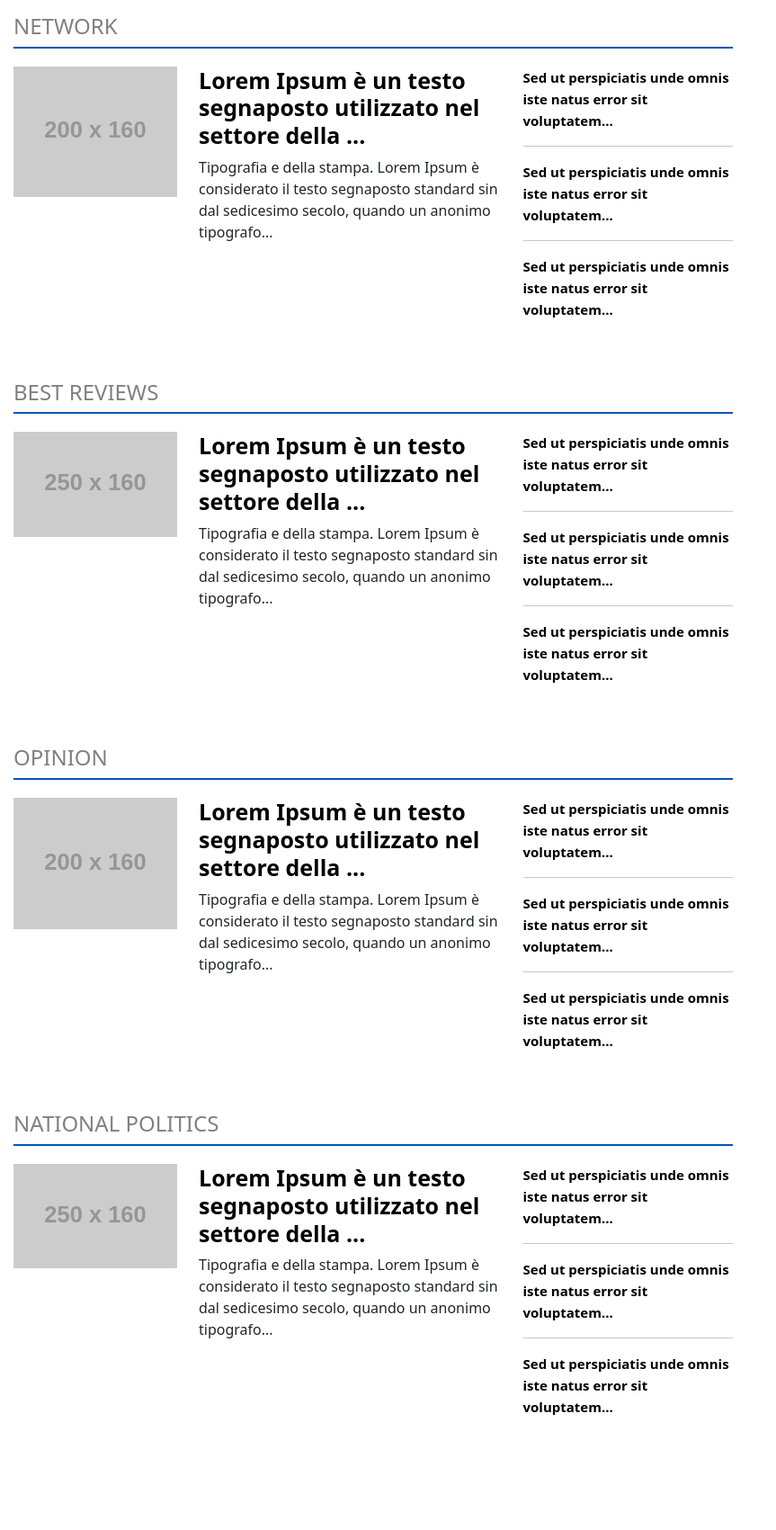
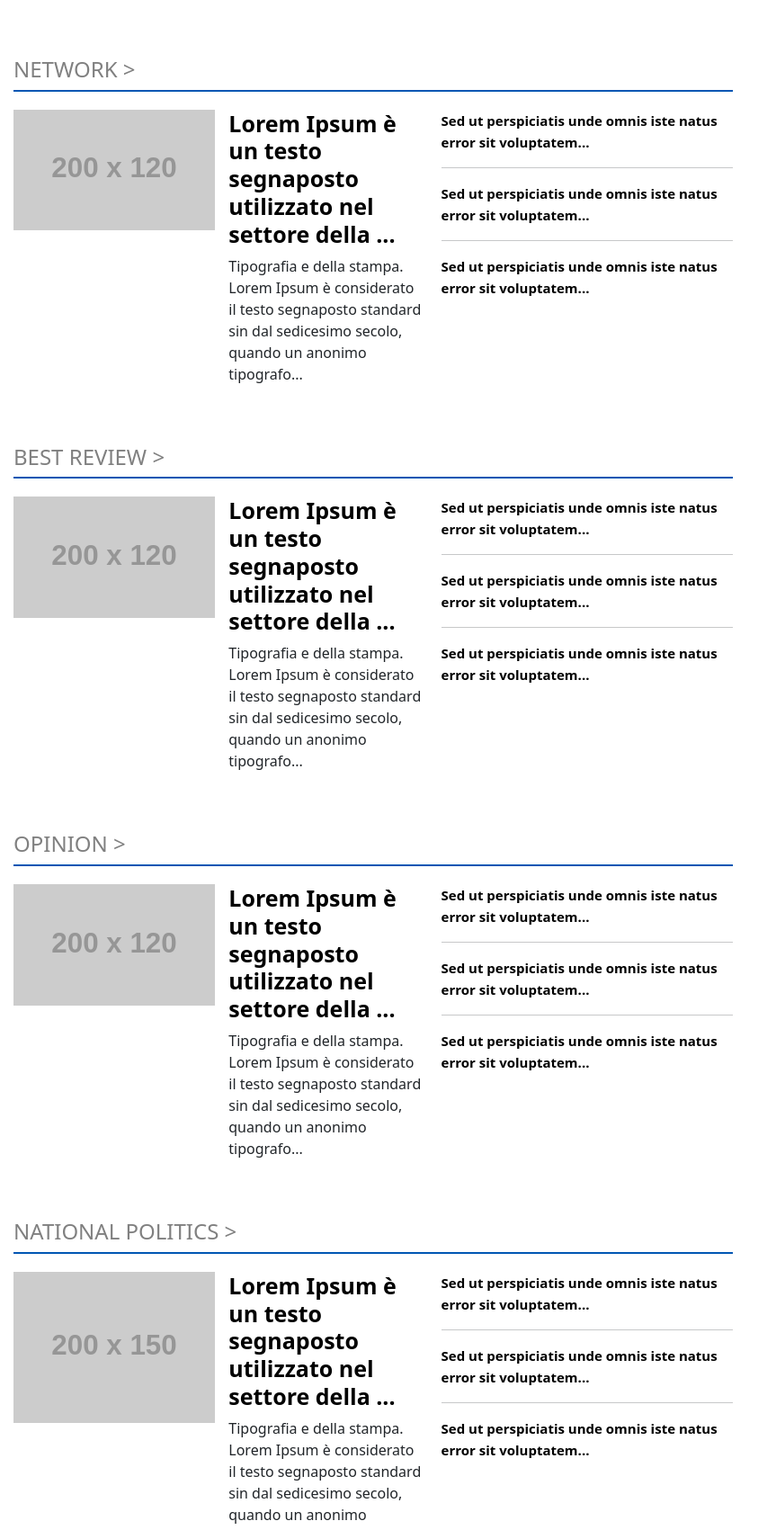
Before and after one commit to Jjjbit/elaborato1, a website: page bostonherald.html in a window 1280 px wide. Shown: the part 6093-7794 px from the top of the page at 90% size, without its empty margins (0-863 px from the left). Drawn offline with Linux system fonts and the light colour scheme; placeholder pictures from the web are drawn by us.

Commit message:
improved container-5

```diff
--- a/bostonherald.html
+++ b/bostonherald.html
@@ -339,62 +339,21 @@
             <div class="container-narrow-wrapper">
                 <div class="container-narrow-align-left">
                     <div class=" container-narrow container-5">
+
                         <!-- business block -->
+                        <h4 class="section-title"><a href="#">BUSINESS ></a></h4>
+                        <hr class="hr-section-block"/>
                         <div class="business section-c5">
-                            <h4 class="section-title"><a href="#">BUSINESS</a></h4>
-                            <hr class="hr-section-block" />
-                            <div class="row">
-                                <!-- first column -->
-                                <div class="col-12 col-md-3">
-                                    <a href="#"></a><img src="https://placehold.co/200x160" class="img-fluid"/></a>
+
+                            <div class="col1-c5">
+                                <a href="#"></a><img src="https://placehold.co/200x120" class="img-fluid"/></a>
                             </div>
-                                <!-- second column -->
-                                <div class="col-12 col-md-9">
-                                    <div class="row">
-                                        <!-- title and subtitle -->
-                                        <div class="col-12 col-sm-12 col-md-7">
+                            <div class="col2-c5">
+                                <div class="title-subtitle">
                                     <h4 class="c4-c5-news-title"><a href="#">Lorem Ipsum è un testo segnaposto utilizzato nel settore della ...</a></h4>
                                     <p class="c4-c5-news-subtitle">Tipografia e della stampa. Lorem Ipsum è considerato il testo segnaposto standard sin dal sedicesimo secolo, quando un anonimo tipografo...</p>
                                 </div>
-                                        <!-- 3 news -->
-                                        <div class="col-12 col-sm-12 col-md-5 three-news">
-                                            <div class="news">
-                                                <p><a href="#">Sed ut perspiciatis unde omnis iste natus error sit voluptatem...</a></p>
-                                                <hr />
-                                            </div>
-                                            <div class="news">
-                                                <p><a href="#">Sed ut perspiciatis unde omnis iste natus error sit voluptatem...</a></p>
-                                            </div>
-                                            <hr />
-                                            <div class="news">
-                                                <p><a href="#">Sed ut perspiciatis unde omnis iste natus error sit voluptatem...</a></p>
-                                            </div>
-                                        </div>
-                                    </div>
-                                </div>
-                            </div>
-                        </div>
-
-                        <!-- entertainment block -->
-                        <div class="entertainment section-c5">
-                            <h4 class="section-title"><a href="#">ENTERTAINMENT</a></h4>
-                            <hr class="hr-section-block" />
-                            <div class="row">
-
-                                <!-- first column -->
-                                <div class="col-12 col-sm-3">
-                                    <a href="#"></a><img src="https://placehold.co/250x160" class="img-fluid"/></a>
-                                </div>
-                                <!-- second column -->
-                                <div class="col-12 col-sm-9">
-                                    <div class="row">
-                                        <!-- title and subtitle -->
-                                        <div class="col-12 col-sm-12 col-md-7">
-                                            <h4 class="c4-c5-news-title"><a href="#">Lorem Ipsum è un testo segnaposto utilizzato nel settore della ...</a></h4>
-                                            <p class="c4-c5-news-subtitle">Tipografia e della stampa. Lorem Ipsum è considerato il testo segnaposto standard sin dal sedicesimo secolo, quando un anonimo tipografo...</p>
-                                        </div>
-                                        <!-- 3 news -->
-                                        <div class="col-12 col-sm-12 col-md-5 three-news">
+                                <div class="three-news">
                                     <div class="news">
                                         <p><a href="#">Sed ut perspiciatis unde omnis iste natus error sit voluptatem...</a></p>
                                         <hr />
@@ -403,35 +362,27 @@
                                         <p><a href="#">Sed ut perspiciatis unde omnis iste natus error sit voluptatem...</a></p>
                                         <hr />
                                     </div>
-                                            <div class="news">
+                                    <div class="news last-news">
                                         <p><a href="#">Sed ut perspiciatis unde omnis iste natus error sit voluptatem...</a></p>
                                     </div>
                                 </div>
                             </div>
                         </div>
+
+                        <!-- entertainment block -->
+                        <h4 class="section-title"><a href="#">ENTERTAINMENT ></a></h4>
+                        <hr class="hr-section-block"/>
+                        <div class="entertainment section-c5">
+
+                            <div class="col1-c5">
+                                <a href="#"></a><img src="https://placehold.co/200x120" class="img-fluid"/></a>
                             </div>
-                        </div>
-
-                        <!-- network block -->
-                        <div class="network section-c5">
-                            <h4 class="section-title"><a href="#">NETWORK</a></h4>
-                            <hr class="hr-section-block" />
-                            <div class="row">
-
-                                <!-- first column -->
-                                <div class="col-12 col-sm-3">
-                                    <a href="#"></a><img src="https://placehold.co/200x160" class="img-fluid"/></a>
-                                </div>
-                                <!-- second column -->
-                                <div class="col-12 col-sm-9">
-                                    <div class="row">
-                                        <!-- title and subtitle -->
-                                        <div class="col-12 col-sm-12 col-md-7">
+                            <div class="col2-c5">
+                                <div class="title-subtitle">
                                     <h4 class="c4-c5-news-title"><a href="#">Lorem Ipsum è un testo segnaposto utilizzato nel settore della ...</a></h4>
                                     <p class="c4-c5-news-subtitle">Tipografia e della stampa. Lorem Ipsum è considerato il testo segnaposto standard sin dal sedicesimo secolo, quando un anonimo tipografo...</p>
                                 </div>
-                                        <!-- 3 news -->
-                                        <div class="col-12 col-sm-12 col-md-5 three-news">
+                                <div class="three-news">
                                     <div class="news">
                                         <p><a href="#">Sed ut perspiciatis unde omnis iste natus error sit voluptatem...</a></p>
                                         <hr />
@@ -440,35 +391,27 @@
                                         <p><a href="#">Sed ut perspiciatis unde omnis iste natus error sit voluptatem...</a></p>
                                         <hr />
                                     </div>
-                                            <div class="news">
+                                    <div class="news last-news">
                                         <p><a href="#">Sed ut perspiciatis unde omnis iste natus error sit voluptatem...</a></p>
                                     </div>
                                 </div>
                             </div>
                         </div>
+
+                        <!-- network block -->
+                        <h4 class="section-title"><a href="#">NETWORK ></a></h4>
+                        <hr class="hr-section-block"/>
+                        <div class="network section-c5">
+
+                            <div class="col1-c5">
+                                <a href="#"></a><img src="https://placehold.co/200x120" class="img-fluid"/></a>
                             </div>
-                        </div>
-
-                        <!-- best reviews block -->
-                        <div class="best-reviews section-c5">
-                            <h4 class="section-title"><a href="#">BEST REVIEWS</a></h4>
-                            <hr class="hr-section-block" />
-                            <div class="row">
-
-                                <!-- first column -->
-                                <div class="col-12 col-sm-3">
-                                    <a href="#"></a><img src="https://placehold.co/250x160" class="img-fluid"/></a>
-                                </div>
-                                <!-- second column -->
-                                <div class="col-12 col-sm-9">
-                                    <div class="row">
-                                        <!-- title and subtitle -->
-                                        <div class="col-12 col-sm-12 col-md-7">
+                            <div class="col2-c5">
+                                <div class="title-subtitle">
                                     <h4 class="c4-c5-news-title"><a href="#">Lorem Ipsum è un testo segnaposto utilizzato nel settore della ...</a></h4>
                                     <p class="c4-c5-news-subtitle">Tipografia e della stampa. Lorem Ipsum è considerato il testo segnaposto standard sin dal sedicesimo secolo, quando un anonimo tipografo...</p>
                                 </div>
-                                        <!-- 3 news -->
-                                        <div class="col-12 col-sm-12 col-md-5 three-news">
+                                <div class="three-news">
                                     <div class="news">
                                         <p><a href="#">Sed ut perspiciatis unde omnis iste natus error sit voluptatem...</a></p>
                                         <hr />
@@ -477,35 +420,27 @@
                                         <p><a href="#">Sed ut perspiciatis unde omnis iste natus error sit voluptatem...</a></p>
                                         <hr />
                                     </div>
-                                            <div class="news">
+                                    <div class="news last-news">
                                         <p><a href="#">Sed ut perspiciatis unde omnis iste natus error sit voluptatem...</a></p>
                                     </div>
                                 </div>
                             </div>
                         </div>
+
+                        <!-- best reviews block -->
+                        <h4 class="section-title"><a href="#">BEST REVIEW ></a></h4>
+                        <hr class="hr-section-block"/>
+                        <div class="best-review section-c5">
+
+                            <div class="col1-c5">
+                                <a href="#"></a><img src="https://placehold.co/200x120" class="img-fluid"/></a>
                             </div>
-                        </div>
-
-                        <!-- opinion block -->
-                        <div class="opinion section-c5">
-                            <h4 class="section-title"><a href="#">OPINION</a></h4>
-                            <hr class="hr-section-block" />
-                            <div class="row">
-
-                                <!-- first column -->
-                                <div class="col-12 col-sm-3">
-                                    <a href="#"></a><img src="https://placehold.co/200x160" class="img-fluid"/></a>
-                                </div>
-                                <!-- second column -->
-                                <div class="col-12 col-sm-9">
-                                    <div class="row">
-                                        <!-- title and subtitle -->
-                                        <div class="col-12 col-sm-12 col-md-7">
+                            <div class="col2-c5">
+                                <div class="title-subtitle">
                                     <h4 class="c4-c5-news-title"><a href="#">Lorem Ipsum è un testo segnaposto utilizzato nel settore della ...</a></h4>
                                     <p class="c4-c5-news-subtitle">Tipografia e della stampa. Lorem Ipsum è considerato il testo segnaposto standard sin dal sedicesimo secolo, quando un anonimo tipografo...</p>
                                 </div>
-                                        <!-- 3 news -->
-                                        <div class="col-12 col-sm-12 col-md-5 three-news">
+                                <div class="three-news">
                                     <div class="news">
                                         <p><a href="#">Sed ut perspiciatis unde omnis iste natus error sit voluptatem...</a></p>
                                         <hr />
@@ -514,47 +449,66 @@
                                         <p><a href="#">Sed ut perspiciatis unde omnis iste natus error sit voluptatem...</a></p>
                                         <hr />
                                     </div>
-                                            <div class="news">
+                                    <div class="news last-news">
                                         <p><a href="#">Sed ut perspiciatis unde omnis iste natus error sit voluptatem...</a></p>
                                     </div>
                                 </div>
+                            </div>
+                        </div>
+
+                        <!-- opinion block -->
+                        <h4 class="section-title"><a href="#">OPINION ></a></h4>
+                        <hr class="hr-section-block"/>
+                        <div class="opinion section-c5">
+
+                            <div class="col1-c5">
+                                <a href="#"></a><img src="https://placehold.co/200x120" class="img-fluid"/></a>
+                            </div>
+                            <div class="col2-c5">
+                                <div class="title-subtitle">
+                                    <h4 class="c4-c5-news-title"><a href="#">Lorem Ipsum è un testo segnaposto utilizzato nel settore della ...</a></h4>
+                                    <p class="c4-c5-news-subtitle">Tipografia e della stampa. Lorem Ipsum è considerato il testo segnaposto standard sin dal sedicesimo secolo, quando un anonimo tipografo...</p>
+                                </div>
+                                <div class="three-news">
+                                    <div class="news">
+                                        <p><a href="#">Sed ut perspiciatis unde omnis iste natus error sit voluptatem...</a></p>
+                                        <hr />
+                                    </div>
+                                    <div class="news">
+                                        <p><a href="#">Sed ut perspiciatis unde omnis iste natus error sit voluptatem...</a></p>
+                                        <hr />
+                                    </div>
+                                    <div class="news last-news">
+                                        <p><a href="#">Sed ut perspiciatis unde omnis iste natus error sit voluptatem...</a></p>
                                     </div>
                                 </div>
                             </div>
                         </div>
 
                         <!-- national politics block -->
+                        <h4 class="section-title"><a href="#">NATIONAL POLITICS ></a></h4>
+                        <hr class="hr-section-block"/>
                         <div class="national-politics section-c5">
-                            <h4 class="section-title"><a href="#">NATIONAL POLITICS</a></h4>
-                            <hr class="hr-section-block" />
-                            <div class="row">
 
-                                <!-- first column -->
-                                <div class="col-12 col-sm-3">
-                                    <a href="#"></a><img src="https://placehold.co/250x160" class="img-fluid"/></a>
+                            <div class="col1-c5">
+                                <a href="#"></a><img src="https://placehold.co/200x150" class="img-fluid"/></a>
                             </div>
-                                <!-- second column -->
-                                <div class="col-12 col-sm-9">
-                                    <div class="row">
-                                        <!-- title and subtitle -->
-                                        <div class="col-12 col-sm-12 col-md-7">
+                            <div class="col2-c5">
+                                <div class="title-subtitle">
                                     <h4 class="c4-c5-news-title"><a href="#">Lorem Ipsum è un testo segnaposto utilizzato nel settore della ...</a></h4>
                                     <p class="c4-c5-news-subtitle">Tipografia e della stampa. Lorem Ipsum è considerato il testo segnaposto standard sin dal sedicesimo secolo, quando un anonimo tipografo...</p>
                                 </div>
-                                        <!-- 3 news -->
-                                        <div class="col-12 col-sm-12 col-md-5 three-news">
+                                <div class="three-news">
                                     <div class="news">
                                         <p><a href="#">Sed ut perspiciatis unde omnis iste natus error sit voluptatem...</a></p>
                                         <hr />
                                     </div>
                                     <div class="news">
                                         <p><a href="#">Sed ut perspiciatis unde omnis iste natus error sit voluptatem...</a></p>
+                                        <hr />
                                     </div>
-                                            <hr />
-                                            <div class="news">
+                                    <div class="news last-news">
                                         <p><a href="#">Sed ut perspiciatis unde omnis iste natus error sit voluptatem...</a></p>
-                                            </div>
-                                        </div>
                                     </div>
                                 </div>
                             </div>
--- a/style.css
+++ b/style.css
@@ -231,7 +231,7 @@ main {
 }
 
 
-@media (max-width: 800px) {
+@media (max-width: 799px) {
     .container-narrow-wrapper {
         flex-direction: column;
     }
@@ -885,11 +885,55 @@ main {
     object-fit: contain;
 }
 
+
 .three-news a{
     color: black;
     text-decoration: none;
     font-weight: bold;
     font-size: 15px;
+}
+@media (min-width: 1040px){
+    .section-c5{
+        display: grid;
+        grid-template-columns: 1fr 2.5fr;
+        gap: 15px;
+    }
+    .container-5 .col2-c5{
+        display: grid;
+        grid-template-columns: 1fr 1.5fr;
+        gap: 20px;
+    }
+}
+@media (min-width: 800px) and (max-width: 1039px) {
+    .section-c5{
+        display: grid;
+        grid-template-columns: 1fr 1fr;
+        gap: 15px;
+    }
+    .container-5 .col2-c5{
+        display: grid;
+        grid-template-columns: 1fr;
+    }
+    .three-news .last-news p{
+        padding-bottom:0;
+        border-bottom: 1px solid black;
+    }
+    .col2-c5 .title-subtitle{
+        border-bottom: 1px solid #ccc;
+    }
+}
+@media (max-width: 800px) {
+    .three-news .last-news p{
+        padding-bottom:0;
+        border-bottom: 1px solid black;
+
+    }
+    .col1-c5{
+        margin-bottom: 70px;
+    }
+    .col2-c5 .title-subtitle{
+        border-bottom: 1px solid #ccc;
+    }
 }
 
 /* footer */
```
Lines whose indentation alone changed are shown as unchanged.
